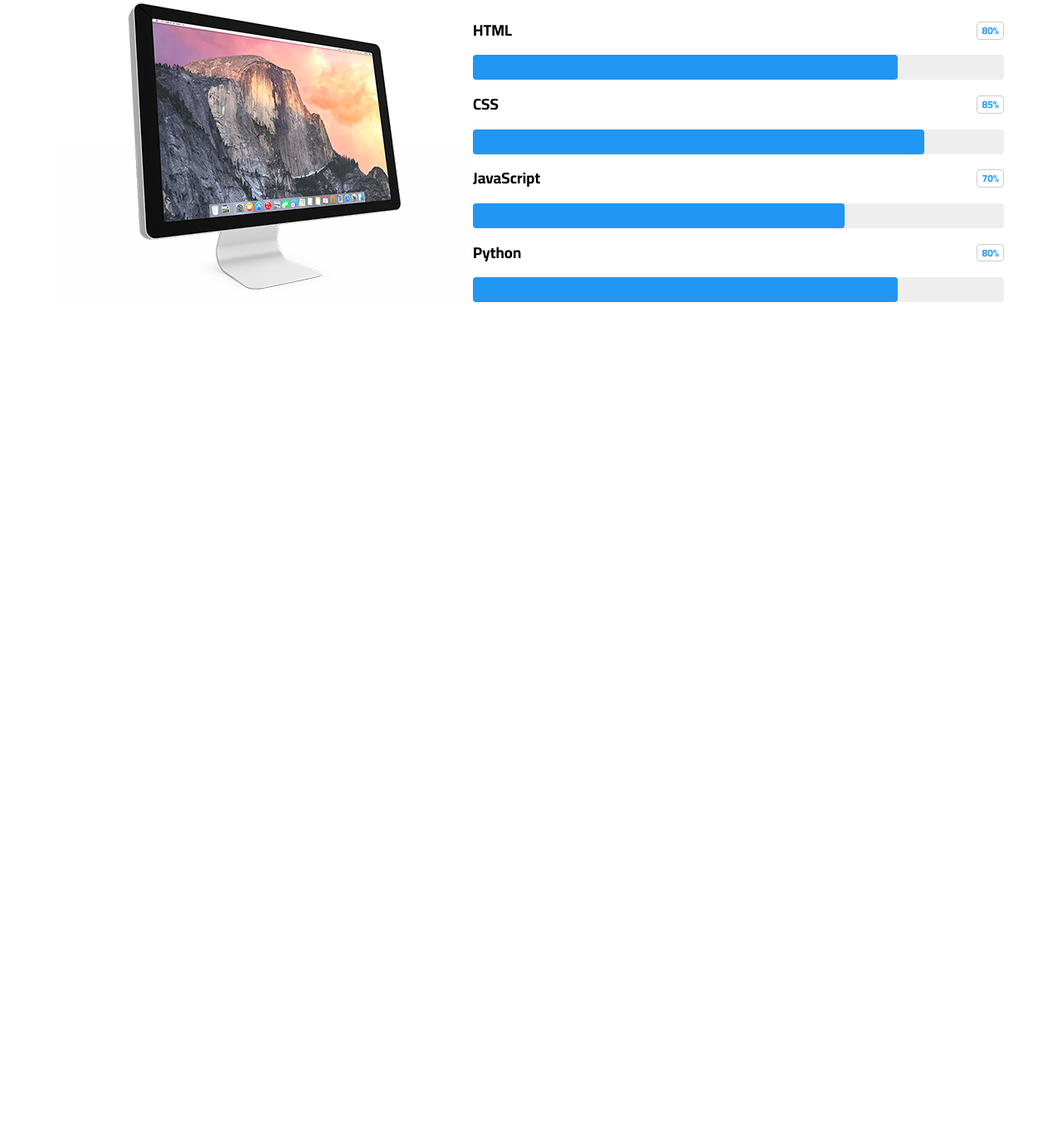
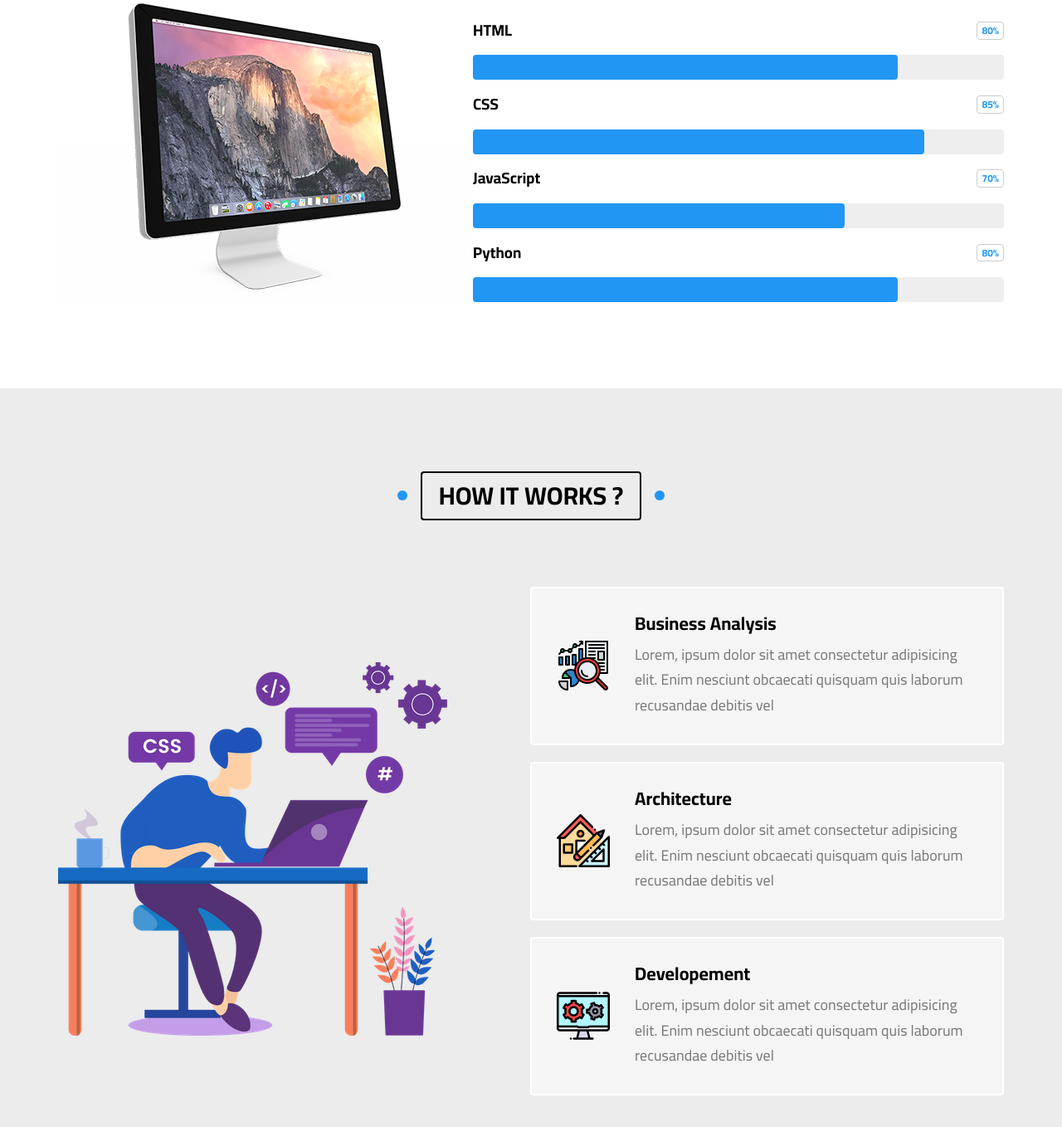
Before and after one commit to D7omii/HTML_And_CSS_Template_Three, a plain HTML site: page index.html in a window 1280 px wide. Shown: the part 7698-9056 px from the top of the page at 83% size. Before the commit the page ends 8166 px from the top, so only its background shows below. Drawn offline with Linux system fonts and the light colour scheme.

Commit message:
Upload Work Steps Section

```diff
--- a/css/elzero.css
+++ b/css/elzero.css
@@ -1096,6 +1096,105 @@ ul {
 }
 
 /* End Our Skills */
+/* Start Work Steps */
+.work-steps {
+    padding-top: var(--main-section-padding);
+    padding-bottom: var(--main-section-padding);
+    background-color: var(--section-background);
+    position: relative;
+}
+
+.work-steps .container {
+    display: flex;
+    align-items: center;
+    justify-content: space-between;
+    gap: 100px;
+}
+
+@media (max-width: 991px) {
+    .work-steps .container {
+        flex-direction: column;
+        gap: 50px;
+    }
+}
+
+.work-steps .image {
+    max-width: 100%;
+}
+
+.work-steps .info .box {
+    display: flex;
+    gap: 30px;
+    align-items: center;
+    background-color: #f6f5f5;
+    padding: 30px;
+    margin-bottom: 20px;
+    position: relative;
+    z-index: 1;
+    border: 2px solid white;
+    border-radius: 4px;
+    -webkit-border-radius: 4px;
+    -moz-border-radius: 4px;
+    -ms-border-radius: 4px;
+    -o-border-radius: 4px;
+}
+
+@media (max-width: 991px) {
+    .work-steps .info .box {
+        flex-direction: column;
+        text-align: center;
+    }
+}
+
+.work-steps .info .box::before {
+    content: "";
+    position: absolute;
+    left: 50%;
+    top: 50%;
+    width: 0;
+    height: 0;
+    background-color: #ededed;
+    z-index: -1;
+    transition: var(--main-transition-duration);
+    -webkit-transition: var(--main-transition-duration);
+    -moz-transition: var(--main-transition-duration);
+    -ms-transition: var(--main-transition-duration);
+    -o-transition: var(--main-transition-duration);
+    transform: translate(-50%, -50%);
+    -webkit-transform: translate(-50%, -50%);
+    -moz-transform: translate(-50%, -50%);
+    -ms-transform: translate(-50%, -50%);
+    -o-transform: translate(-50%, -50%);
+}
+
+.work-steps .info .box:hover::before {
+    width: 100%;
+    height: 100%;
+}
+
+.work-steps .info .box img {
+    max-width: 64px;
+}
+
+.work-steps .info .box h3 {
+    margin: 0;
+    font-size: 22px;
+}
+
+.work-steps .info .box p {
+    line-height: 1.7;
+    color: #777;
+    font-size: 18px;
+    margin: 10px 0 0;
+}
+
+@media (max-width: 991px) {
+    .work-steps .info .box p {
+        margin-top: 15px;
+    }
+}
+
+/* End Work Steps */
 /* Start Animation */
 @keyframes up-and-down {
 
--- a/index.html
+++ b/index.html
@@ -38,7 +38,8 @@
                             <li><a href="#services"><i class="fa-regular fa-building fa-fw"></i> Services</a></li>
                             <li><a href="#our-skills"><i class="fa-regular fa-circle-check fa-fw"></i></i> Our
                                     Skills</a></li>
-                            <li><a href="#"><i class="fa-regular fa-clipboard fa-fw"></i> How It Works</a></li>
+                            <li><a href="#work-steps"><i class="fa-regular fa-clipboard fa-fw"></i> How It Works</a>
+                            </li>
                         </ul>
                         <ul class="links">
                             <li><a href="#"><i class="fa-solid fa-calendar-days fa-fw"></i> Events</a></li>
@@ -531,6 +532,40 @@
         </div>
     </div>
     <!-- End Our Skills -->
+    <!-- Start Work Steps -->
+    <div class="work-steps" id="work-steps">
+        <h2 class="main-title">How it works ?</h2>
+        <div class="container">
+            <img src="imgs/work-steps.png" alt="" class="image">
+            <div class="info">
+                <div class="box">
+                    <img src="imgs/work-steps-1.png" alt="">
+                    <div class="text">
+                        <h3>Business Analysis</h3>
+                        <p>Lorem, ipsum dolor sit amet consectetur adipisicing elit. Enim nesciunt obcaecati quisquam
+                            quis laborum recusandae debitis vel</p>
+                    </div>
+                </div>
+                <div class="box">
+                    <img src="imgs/work-steps-2.png" alt="">
+                    <div class="text">
+                        <h3>Architecture</h3>
+                        <p>Lorem, ipsum dolor sit amet consectetur adipisicing elit. Enim nesciunt obcaecati quisquam
+                            quis laborum recusandae debitis vel</p>
+                    </div>
+                </div>
+                <div class="box">
+                    <img src="imgs/work-steps-3.png" alt="">
+                    <div class="text">
+                        <h3>Developement</h3>
+                        <p>Lorem, ipsum dolor sit amet consectetur adipisicing elit. Enim nesciunt obcaecati quisquam
+                            quis laborum recusandae debitis vel</p>
+                    </div>
+                </div>
+            </div>
+        </div>
+    </div>
+    <!-- End Work Steps -->
 </body>
 
 </html>
```
